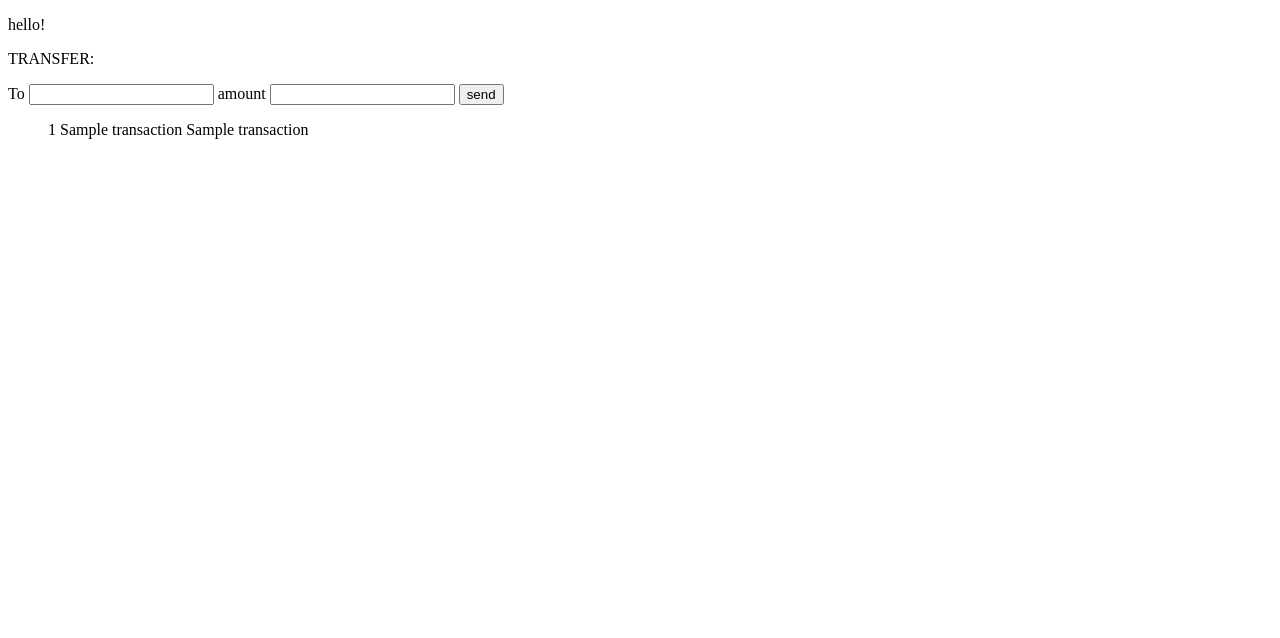
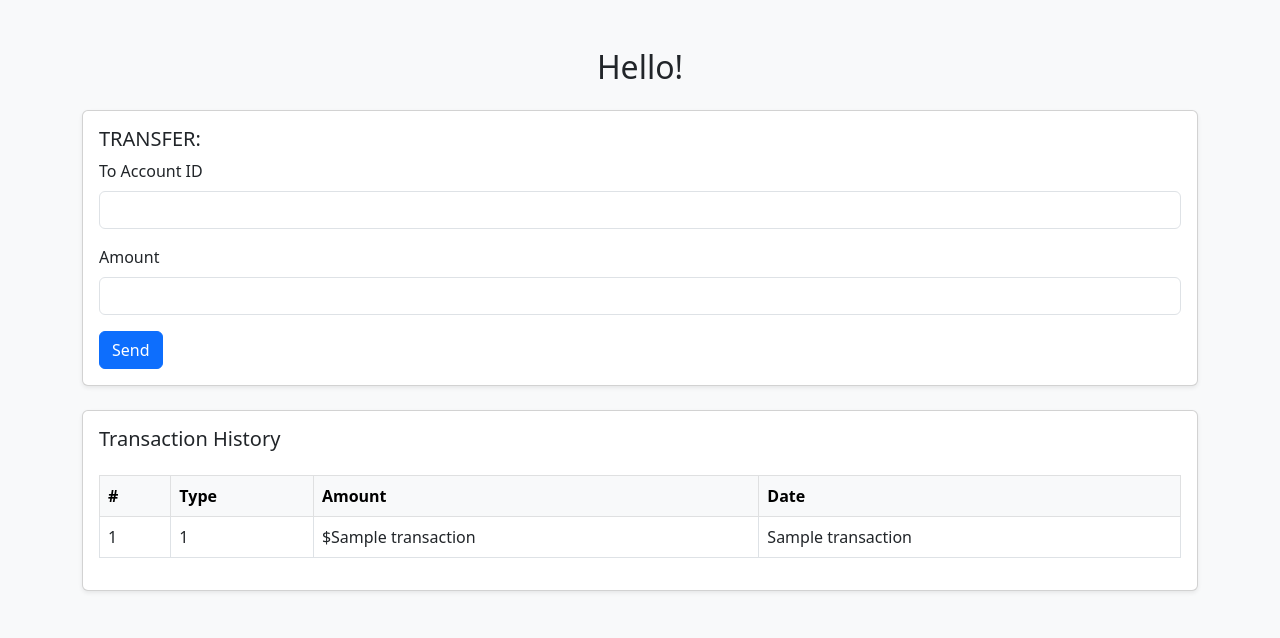
Before and after one commit to salierismuse/pythonbank, a Flask app: template templates/user_account.html in a window 1280 px wide. Shown: the top 638 px of the page. Run offline with Flask 3, Linux system fonts and the light colour scheme; the template is opened without the code that fills it: most values are stand-ins (such as "Sample title", 1, 10 or a date in 2020).

Commit message:
Update user_account.html

```diff
--- a/templates/user_account.html
+++ b/templates/user_account.html
@@ -1,18 +1,68 @@
 <!DOCTYPE html>
-<p>hello!</p>
+<html>
+<head>
+    <title>Account Transactions</title>
+    <link href="https://cdn.jsdelivr.net/npm/bootstrap@5.3.0/dist/css/bootstrap.min.css" rel="stylesheet">
+</head>
+<body class="bg-light p-5">
 
-<body>
-    <p>TRANSFER: </p>
-    <form method="post" action="/user_account">
-        <label for="to_id">To</label>
-        <input type="text" name="to_id">
-        <label for="amount">amount</label>
-        <input type="text" name="amount">
-        <button type="submit">send</button>
-    </form>
-    <ul>
-        {% for x in transactions %}
-            <p>{{x[0]}} {{x[1]}} {{x[2]}}</p>
-        {% endfor %}
-    </ul>
+<div class="container">
+    <h2 class="mb-4 text-center">Hello!</h2>
+
+    <!-- Transfer Form -->
+    <div class="card p-3 mb-4 shadow-sm">
+        <h5 class="card-title">TRANSFER:</h5>
+        <form method="post">
+            <div class="mb-3">
+                <label for="to_id" class="form-label">To Account ID</label>
+                <input type="text" name="to_id" id="to_id" class="form-control" required>
+            </div>
+            <div class="mb-3">
+                <label for="amount" class="form-label">Amount</label>
+                <input type="text" name="amount" id="amount" class="form-control" required>
+            </div>
+            <button type="submit" class="btn btn-primary">Send</button>
+        </form>
+    </div>
+
+    <!-- Transactions Table -->
+    <div class="card p-3 shadow-sm">
+        <h5 class="card-title">Transaction History</h5>
+        {% if transactions %}
+        <table class="table table-hover table-bordered mt-3">
+            <thead class="table-light">
+                <tr>
+                    <th>#</th>
+                    <th>Type</th>
+                    <th>Amount</th>
+                    <th>Date</th>
+                </tr>
+            </thead>
+            <tbody>
+                {% for t in transactions %}
+                <tr>
+                    <td>{{ loop.index }}</td>
+                    <td>
+                        {% if "Deposit" in t[0] %}
+                            <span class="text-success">{{ t[0] }}</span>
+                        {% elif "Withdrawal" in t[0] %}
+                            <span class="text-danger">{{ t[0] }}</span>
+                        {% else %}
+                            {{ t[0] }}
+                        {% endif %}
+                    </td>
+                    <td>${{ t[1] }}</td>
+                    <td>{{ t[2] }}</td>
+                </tr>
+                {% endfor %}
+            </tbody>
+        </table>
+        {% else %}
+        <p class="text-muted">No transactions to display.</p>
+        {% endif %}
+    </div>
+
+</div>
+
 </body>
+</html>
```
